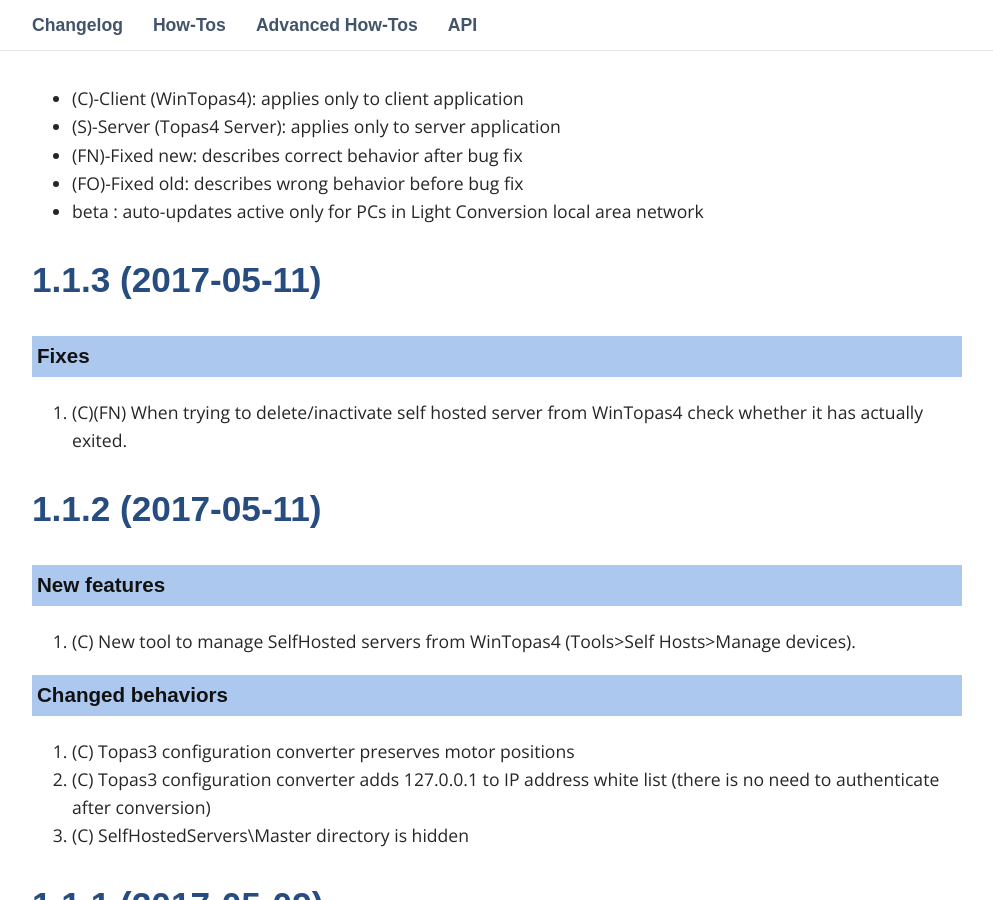
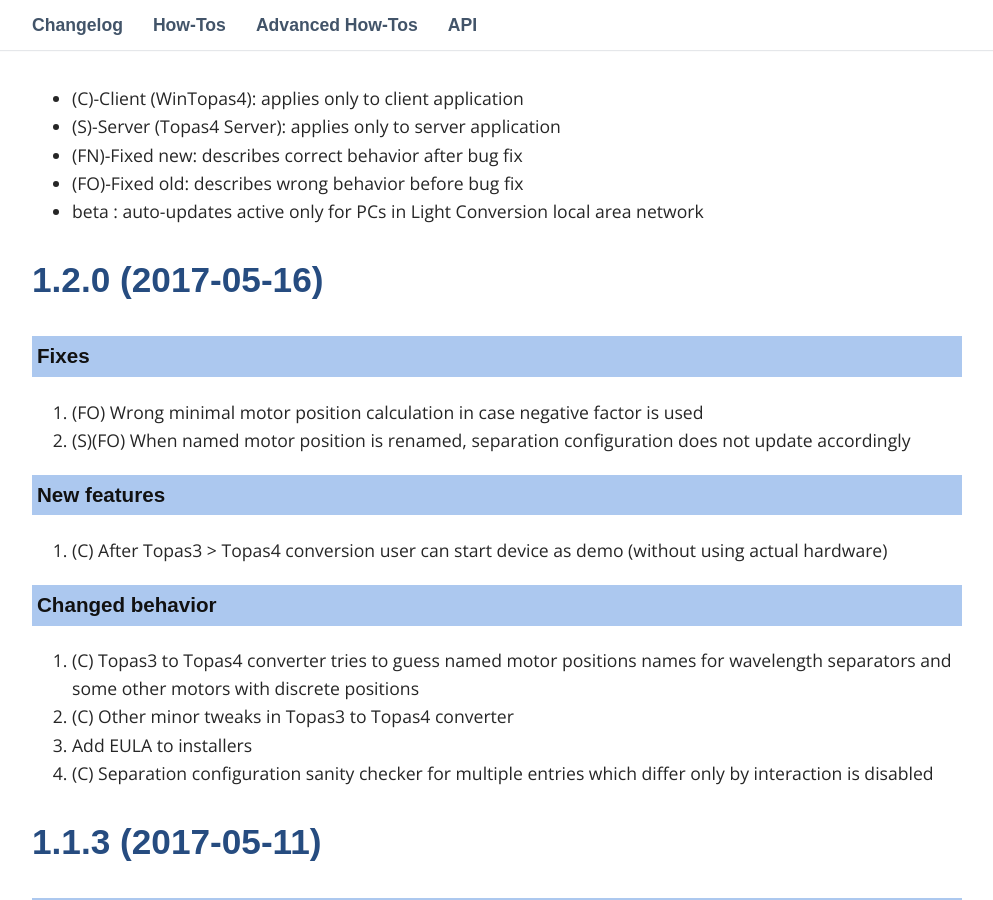
Before and after one commit to DomasM/Topas4InfoTemp00, a Jekyll site: the page built from _pages/03_changelog.md, in a window 1280 px wide and 900 px high, scrolled down 469 px. Shown: the whole window, without its empty margins (143-1136 px from the left). Built offline with Jekyll 4.4.1, drawn with Linux system fonts in a browser that asks for light colours; some web fonts are replaced; comment, search, counter and statistics services are not loaded.

Commit message:
1.2.0 release

```diff
--- a/_pages/03_changelog.md
+++ b/_pages/03_changelog.md
@@ -18,6 +18,26 @@
 * beta : auto-updates active only for PCs in Light Conversion local area network
 
 
+## 1.2.0 (2017-05-16)
+
+### Fixes
+
+1. (FO) Wrong minimal motor position calculation in case negative factor is used
+1. (S)(FO) When named motor position is renamed, separation configuration does not update accordingly
+
+
+### New features
+
+1. (C) After Topas3 > Topas4 conversion user can start device as demo (without using actual hardware)
+
+### Changed behavior
+
+1. (C) Topas3 to Topas4 converter tries to guess named motor positions names for wavelength separators and some other motors with discrete positions
+1. (C) Other minor tweaks in Topas3 to Topas4 converter
+1. Add EULA to installers
+2. (C) Separation configuration sanity checker for multiple entries which differ only by interaction is disabled
+
+
 
 ## 1.1.3 (2017-05-11)
 
@@ -28,7 +48,6 @@
 
 
 ## 1.1.2 (2017-05-11)
-
 
 ### New features
 
```
